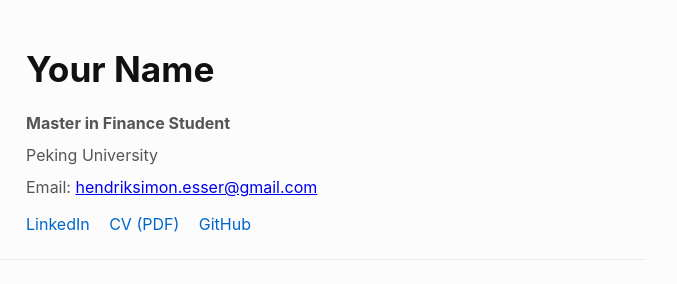
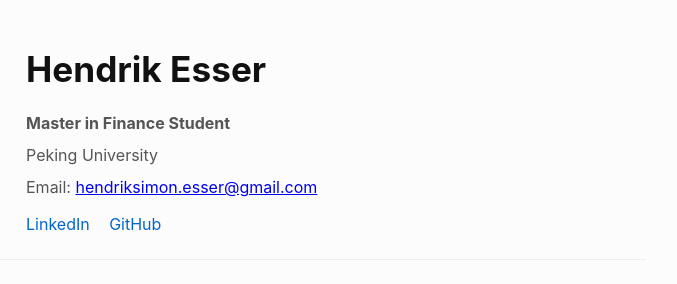
Before and after one commit to hendrikesser/hendrikesser.github.io, a plain HTML site: page index.html in a window 1280 px wide. Shown: the top 284 px of the page, 394-1071 px from the left. Drawn offline with Linux system fonts and the light colour scheme.

Commit message:
Update index.html

```diff
--- a/index.html
+++ b/index.html
@@ -92,13 +92,12 @@
             <img src="Picture-Hendrik.jpeg" alt="Hendrik Esser" class="profile-img">
 
             <div class="profile-text">
-                <h1>Your Name</h1>
+                <h1>Hendrik Esser</h1>
                 <p><strong>Master in Finance Student </strong></p>
                 <p>Peking University </p>
                 <p>Email: <a href="mailto:hendriksimon.esser@gmail.com">hendriksimon.esser@gmail.com</a></p>
                 <div class="links" style="margin-top: 10px;">
                     <a href="www.linkedin.com/in/hendriksimonesser">LinkedIn</a>
-                    <a href="#">CV (PDF)</a>
                     <a href="https://github.com/hendrikesser">GitHub</a>
                 </div>
             </div>
```
